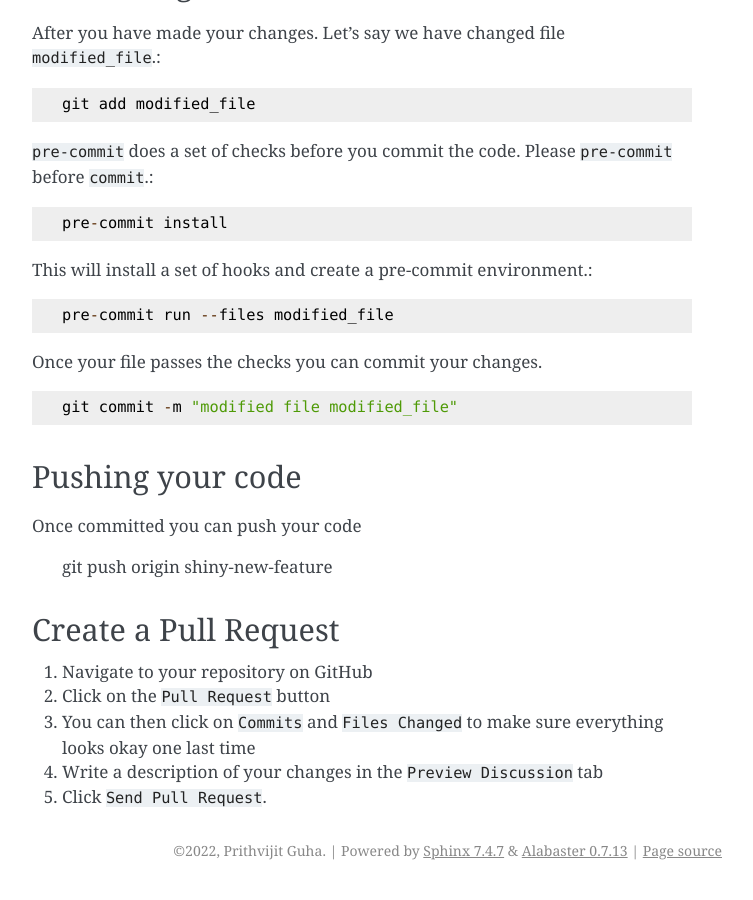
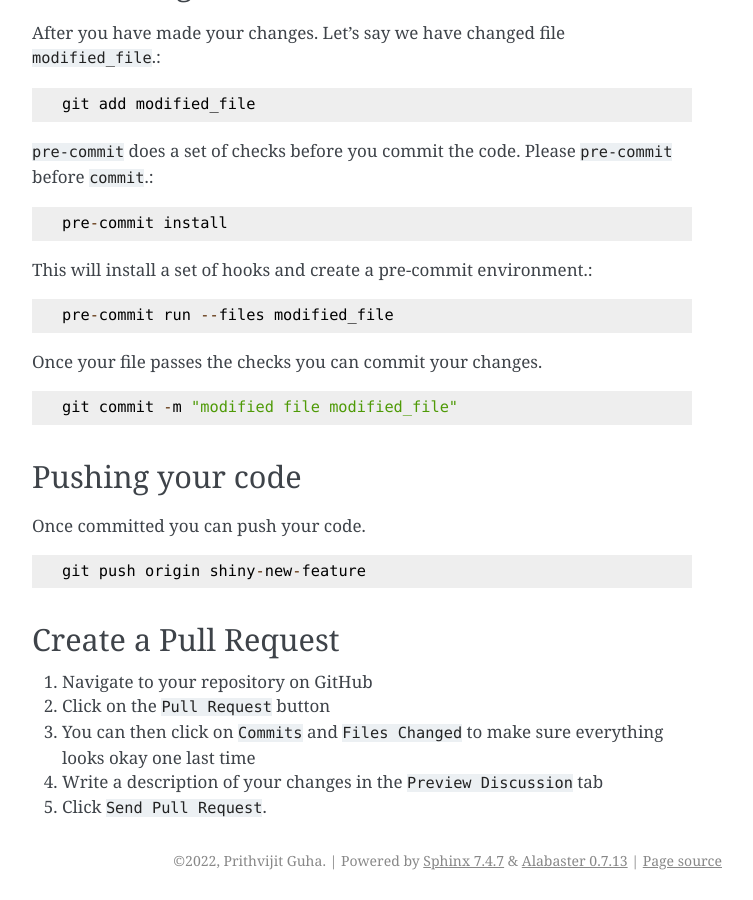
Before and after one commit to prithvijitguha/MyView, a Sphinx documentation site: the page built from docs/source/contributing_guide.rst, in a window 1280 px wide and 900 px high, scrolled down 1029 px. Shown: the whole window, without its empty margins (388-1141 px from the left). Built offline with Sphinx 7.4.7, drawn with Linux system fonts in a browser that asks for light colours.

```diff
--- a/docs/source/contributing_guide.rst
+++ b/docs/source/contributing_guide.rst
@@ -60,7 +60,7 @@ Once your file passes the checks you can commit your changes. ::
 Pushing your code
 -----------------
 
-Once committed you can push your code
+Once committed you can push your code. ::
 
     git push origin shiny-new-feature
 
```
Also changed, not shown: README.md (added, +8 -0 lines).
